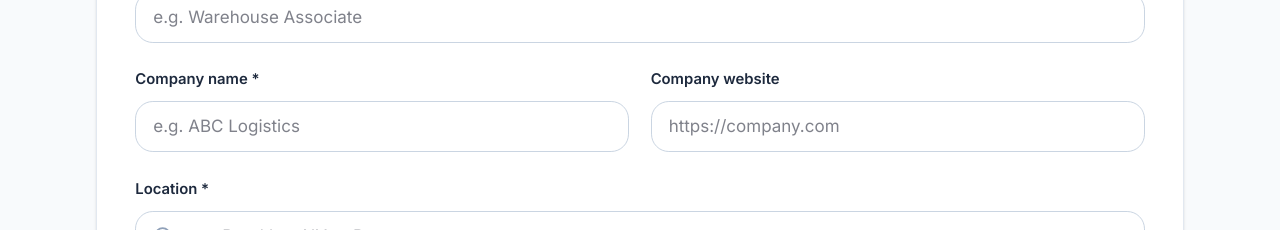
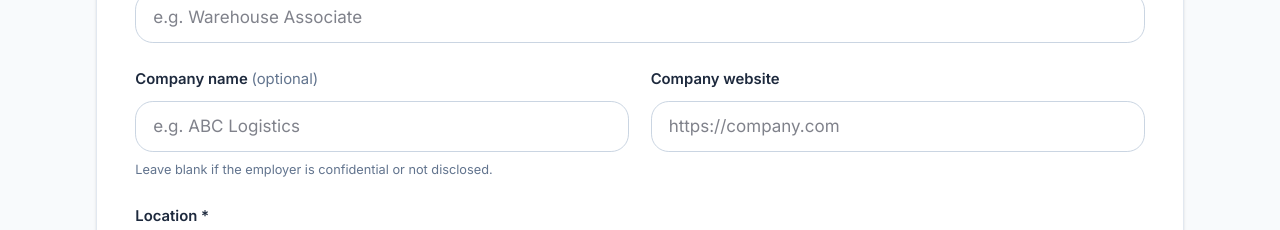
Before and after one commit to anggprayers/jobsspot-frontend, a Next.js app: page /post-a-job in a window 1280 px wide. Shown: the part 716-946 px from the top of the page. Built offline with nearby package versions, Linux system fonts and the light colour scheme; no server answers.

Commit message:
fix: make company optional on post a job

```diff
--- a/src/features/admin/job-submissions/components/AdminJobSubmissionDetailsPage.tsx
+++ b/src/features/admin/job-submissions/components/AdminJobSubmissionDetailsPage.tsx
@@ -88,7 +88,7 @@ export default function AdminJobSubmissionDetailsPage({ submissionId }: { submis
                     </CardHeader>
                     <CardContent className="space-y-5">
                         <div className="grid gap-4 sm:grid-cols-2">
-                            <div><p className="text-xs font-semibold uppercase text-muted-foreground">Company</p><p className="mt-1 font-semibold">{submission.companyName}</p></div>
+                            <div><p className="text-xs font-semibold uppercase text-muted-foreground">Company</p><p className="mt-1 font-semibold">{submission.companyName || "Not provided"}</p></div>
                             <div><p className="text-xs font-semibold uppercase text-muted-foreground">Location</p><p className="mt-1">{submission.locationText}</p></div>
                             <div><p className="text-xs font-semibold uppercase text-muted-foreground">Work arrangement</p><p className="mt-1">{formatAdminLabel(submission.workplaceType)}</p></div>
                             <div><p className="text-xs font-semibold uppercase text-muted-foreground">Job type</p><p className="mt-1">{formatAdminLabel(submission.employmentType)}</p></div>
--- a/src/features/admin/job-submissions/components/AdminJobSubmissionsPage.tsx
+++ b/src/features/admin/job-submissions/components/AdminJobSubmissionsPage.tsx
@@ -167,7 +167,7 @@ export default function AdminJobSubmissionsPage() {
                                                 <p className="mt-1 text-xs text-muted-foreground">{submission.referenceCode}</p>
                                             </td>
                                             <td className="px-5 py-4">
-                                                <p className="font-medium">{submission.companyName}</p>
+                                                <p className="font-medium">{submission.companyName || "Not provided"}</p>
                                                 <p className="mt-1 text-xs text-muted-foreground">{submission.locationText}</p>
                                             </td>
                                             <td className="px-5 py-4">
--- a/src/features/job-submission/components/PublicJobSubmissionPage.tsx
+++ b/src/features/job-submission/components/PublicJobSubmissionPage.tsx
@@ -349,12 +349,15 @@ export default function PublicJobSubmissionPage() {
                                 </label>
 
                                 <label>
-                                    <span className="text-sm font-semibold text-slate-800">Company name *</span>
+                                    <span className="text-sm font-semibold text-slate-800">Company name <span className="font-normal text-slate-500">(optional)</span></span>
                                     <input
                                         {...register("companyName")}
                                         placeholder="e.g. ABC Logistics"
                                         className="mt-2 min-h-12 w-full rounded-xl border border-slate-300 bg-white px-4 text-base text-slate-950 outline-none transition focus:border-blue-500 focus:ring-4 focus:ring-blue-100"
                                     />
+                                    <p className="mt-1.5 text-xs leading-5 text-slate-500">
+                                        Leave blank if the employer is confidential or not disclosed.
+                                    </p>
                                     <FieldError message={errors.companyName?.message} />
                                 </label>
 
--- a/src/features/job-submission/validation/jobSubmissionSchema.ts
+++ b/src/features/job-submission/validation/jobSubmissionSchema.ts
@@ -19,7 +19,6 @@ export const jobSubmissionSchema = z.object({
     companyName: z
         .string()
         .trim()
-        .min(2, "Enter the company name.")
         .max(120, "Company name must not exceed 120 characters."),
     companyWebsite: z
         .string()
```
